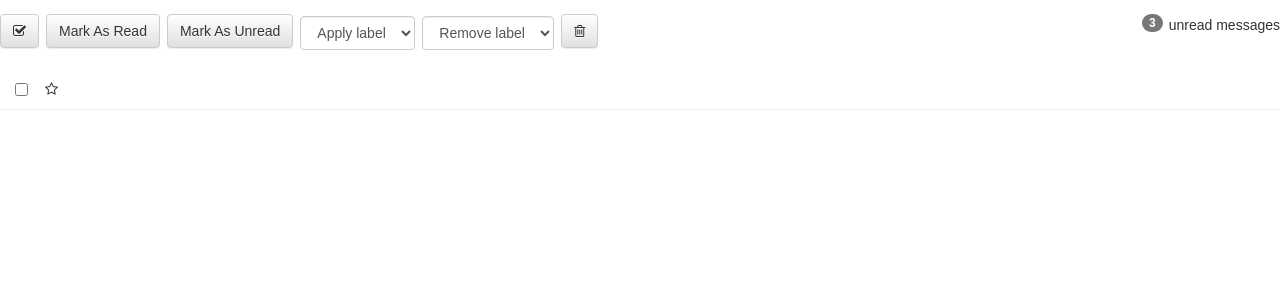
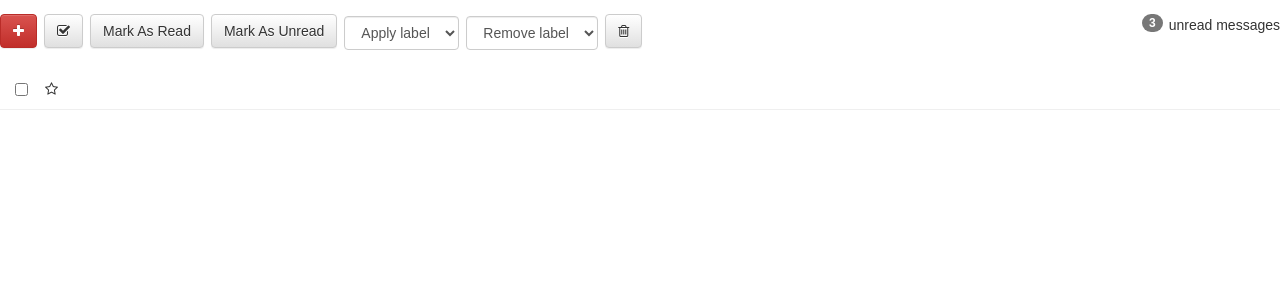
Before and after one commit to michellescripts/react-inbox, a React (Create React App) app: page / in a window 1280 px wide. Shown: the top 300 px of the page. Built offline with nearby package versions, Linux system fonts and the light colour scheme.

Commit message:
Add compose button

```diff
--- a/src/Toolbar.js
+++ b/src/Toolbar.js
@@ -4,6 +4,10 @@ class Toolbar extends Component {
   render () {
     return (
       <div>
+        <a className='btn btn-danger'>
+          <i className='fa fa-plus' />
+        </a>
+
         <button className='btn btn-default'>
           <i className='fa fa-check-square-o' />
         </button>
```
